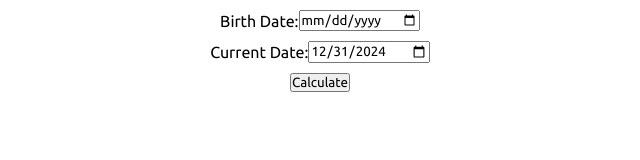
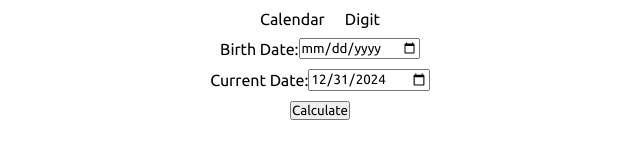
Before and after one commit to Sourav163/Age-Calculator, a plain HTML site: page index.html in a window 1280 px wide. Shown: the whole page, without its empty margins (320-960 px from the left). Drawn offline with Linux system fonts and the light colour scheme.

Commit message:
added webpage linking

```diff
--- a/index.html
+++ b/index.html
@@ -7,12 +7,12 @@
     <link rel="stylesheet" href="style.css" />
   </head>
   <body>
-    <!-- <nav>
+    <nav>
       <ul class="center">
-        <li><a href="#">Calendar</a></li>
-        <li><a href="#">Digit</a></li>
+        <li><a href="index.html">Calendar</a></li>
+        <li><a href="digit.html">Digit</a></li>
       </ul>
-    </nav> -->
+    </nav>
 
     <div id="birthDateChoice" class="center">
       <label for="birth"> Birth Date:</label>
```
